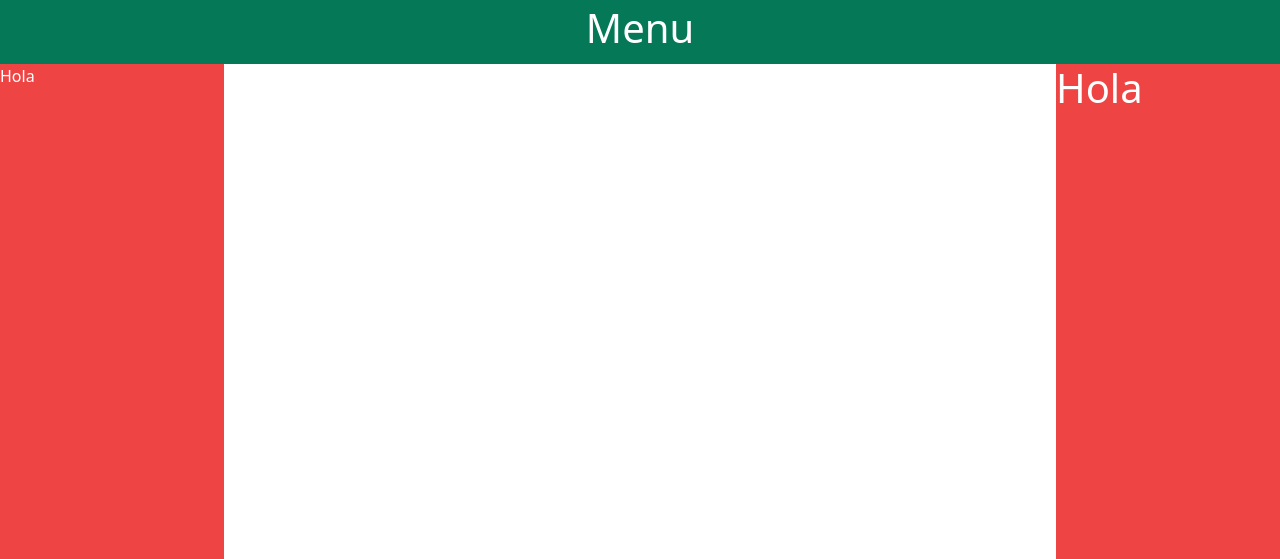
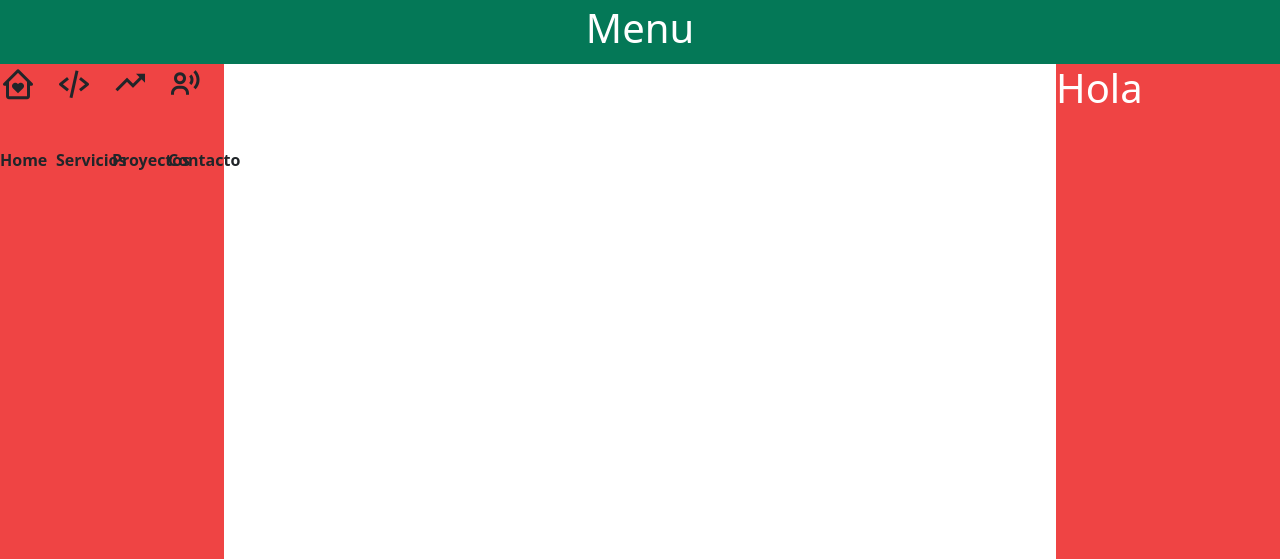
Before and after one commit to RodolfoRM123/mswww, a Django app: page / in a window 1280 px wide. Shown: the top 559 px of the page. Run offline with Django 5.2, Linux system fonts and the light colour scheme.

Commit message:
menu de abajo

```diff
--- a/templates/base.html
+++ b/templates/base.html
@@ -9,6 +9,7 @@
   <link href="https://cdn.jsdelivr.net/npm/boxicons@latest/css/boxicons.min.css" rel="stylesheet">
   <link href="https://cdn.jsdelivr.net/npm/tailwindcss@2.2.19/dist/tailwind.min.css" rel="stylesheet">
   <link href="https://cdn.jsdelivr.net/npm/bootstrap@5.3.3/dist/css/bootstrap.min.css" rel="stylesheet" integrity="sha384-QWTKZyjpPEjISv5WaRU9OFeRpok6YctnYmDr5pNlyT2bRjXh0JMhjY6hW+ALEwIH" crossorigin="anonymous">
+  <link rel="stylesheet" href="{%  static  'css/leftside.css'  %}">
   <title>{% block title %}{% endblock %} - TAE</title>
   {% block head %}{% endblock %}
 </head>
--- a/templates/leftside.html
+++ b/templates/leftside.html
@@ -1,3 +1,8 @@
-<div class="fixed bottom-0 sm:top-0 md:top-0 lg:top-0 xl:top-0 left-0 w-screen xs:w-56 sm:w-56 md:w-56 lg:w-56 h-1/6 xs:h-screen sm:h-screen md:h-screen lg:h-screen bg-red-500 mt-16 z-0">
-    <p class="text-white">Hola</p>
+<div class="fixed bottom-0 sm:top-0 md:top-0 lg:top-0 xl:top-0 left-0 w-screen xs:w-56 sm:w-56 md:w-56 lg:w-56 h-20 xs:h-screen sm:h-screen md:h-screen lg:h-screen bg-red-500 mt-16 z-0">
+    <div class="grid grid-cols-4 xs:grid-rows-4 sm:grid-rows-4 md:grid-rows-4 lg:grid-rows-4 xl:grid-rows-4">
+        <div class="col-span-1"><div class="grid grid-rows-2 xs:grid-cols-2 sm:grid-cols-2 md:grid-cols-2 lg:grid-cols-2 xl:grid-cols-2"><div class="row-span-1 xs:col-span-1 sm:col-span-2 md:col-span-2 lg:col-span-2 xl:col-span-2"><i class='bx bx-home-heart text-4xl' ></i></div><div class="row-span-1 xs:col-span-1 sm:col-span-2 md:col-span-2 lg:col-span-2 xl:col-span-2"></div><p class="text-md font-semibold">Home</p></div></div>
+        <div class="col-span-1"><div class="grid grid-rows-2 xs:grid-cols-2 sm:grid-cols-2 md:grid-cols-2 lg:grid-cols-2 xl:grid-cols-2"><div class="row-span-1 xs:col-span-1 sm:col-span-2 md:col-span-2 lg:col-span-2 xl:col-span-2"><i class='bx bx-code-alt text-4xl'></i></div><div class="row-span-1 xs:col-span-1 sm:col-span-2 md:col-span-2 lg:col-span-2 xl:col-span-2"></div><p class="text-md font-semibold">Servicios</p></div></div>
+        <div class="col-span-1"><div class="grid grid-rows-2 xs:grid-cols-2 sm:grid-cols-2 md:grid-cols-2 lg:grid-cols-2 xl:grid-cols-2"><div class="row-span-1 xs:col-span-1 sm:col-span-2 md:col-span-2 lg:col-span-2 xl:col-span-2"><i class='bx bx-trending-up text-4xl'></i></div><div class="row-span-1 xs:col-span-1 sm:col-span-2 md:col-span-2 lg:col-span-2 xl:col-span-2"></div><p class="text-md font-semibold">Proyectos</p></div></div>
+        <div class="col-span-1"><div class="grid grid-rows-2 xs:grid-cols-2 sm:grid-cols-2 md:grid-cols-2 lg:grid-cols-2 xl:grid-cols-2"><div class="row-span-1 xs:col-span-1 sm:col-span-2 md:col-span-2 lg:col-span-2 xl:col-span-2"><i class='bx bx-user-voice text-4xl' ></i></div><div class="row-span-1 xs:col-span-1 sm:col-span-2 md:col-span-2 lg:col-span-2 xl:col-span-2"></div><p class="text-md font-semibold">Contacto</p></div></div>
+    </div>
 </div>
--- a/templates/rightside.html
+++ b/templates/rightside.html
@@ -1,4 +1,4 @@
-<div class="fixed top-0 right-0 pt-15 z-0">
+<div class="fixed top-0 right-0 pt-15 z-0 hidden xs:block sm:block md:block lg:block">
     <div class="w-56 h-screen bg-red-500 mt-16">
         <h1 class="text-white">Hola</h1>
     </div>
```
Also changed, not shown: static/css/leftside.css (added).
